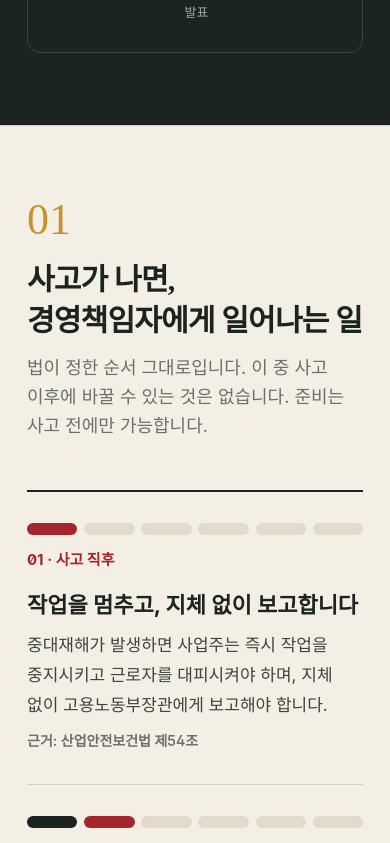
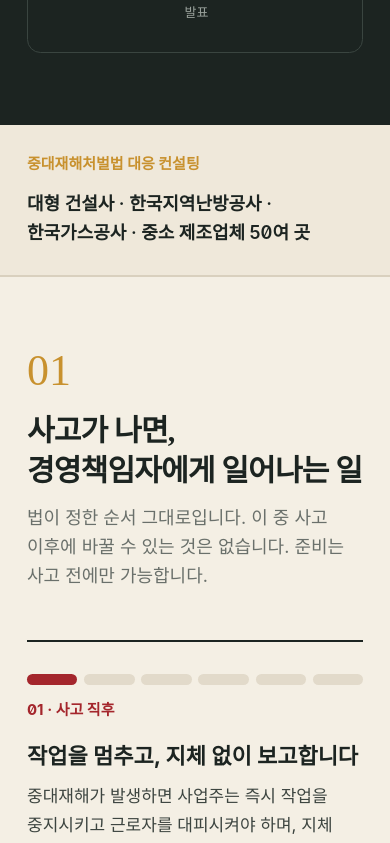
Before and after one commit to cdj44y-ui/safe119-cursor-starter, a Next.js app: page / in a window 390 px wide. Shown: the part 1480-2323 px from the top of the page. Built offline with nearby package versions, Linux system fonts and the light colour scheme; no server answers; a web font is replaced by a local one.

Commit message:
content: 중대재해처벌법 대응 컨설팅 실적(대형 건설사·한국지역난방공사·한국가스공사·중소 제조업체 50여 곳) 강조

```diff
--- a/components/landing/InvestigationLanding.tsx
+++ b/components/landing/InvestigationLanding.tsx
@@ -65,6 +65,14 @@ export default function InvestigationLanding() {
               </div>
             ))}
           </div>
+        </div>
+      </section>
+
+      {/* 대응 실적 띠 */}
+      <section className="border-b border-[#D9D0BE] bg-[#EFE8DA]">
+        <div className="mx-auto flex max-w-[1140px] flex-col gap-3 px-6 py-6 md:flex-row md:items-center md:gap-8 md:px-9">
+          <p className="shrink-0 text-[15px] font-bold text-[#C8912E]">중대재해처벌법 대응 컨설팅</p>
+          <p className="text-[18px] font-semibold leading-[1.6] md:text-[19px]">대형 건설사 · 한국지역난방공사 · 한국가스공사 · 중소 제조업체 50여 곳</p>
         </div>
       </section>
 
@@ -162,11 +170,24 @@ export default function InvestigationLanding() {
             <img src="/expert/cho-daejin.jpg" alt="조대진 대표노무사" width={240} height={312} className="h-[312px] w-[240px] object-cover" />
             <div>
               <p className="text-[24px] leading-[1.55] md:text-[28px]" style={serif}>현장의 위험과 법적 책임은 따로 움직이지 않습니다. 안전공학과 노동법을 함께 보는 이유입니다.</p>
+              <div className="mt-7 grid gap-3 md:grid-cols-3">
+                {[
+                  ['대형 건설사', '다수 현장과 협력업체가 얽힌 건설 현장의 중대재해처벌법 대응 체계를 함께 만들었습니다.'],
+                  ['공공기관', '한국지역난방공사, 한국가스공사의 중대재해처벌법 대응 컨설팅을 수행했습니다.'],
+                  ['중소 제조업체 50여 곳', '인력과 예산이 빠듯한 제조 현장에서 바로 작동하는 안전보건관리체계를 세웠습니다.'],
+                ].map(([t, d]) => (
+                  <div key={t} className="border border-[#D9D0BE] bg-white p-5">
+                    <p className="text-[19px] font-bold" style={serif}>{t}</p>
+                    <p className="mt-2 text-[16px] leading-[1.65] text-[#3D4540]">{d}</p>
+                  </div>
+                ))}
+              </div>
               <div className="mt-7">
                 {[
                   ['소속', '노무법인 위너스 대표노무사'],
                   ['자격·학위', '공인노무사 16년 · 안전공학 박사'],
                   ['실무 이력', '현대카드 · 삼성서울병원 인사 출신'],
+                  ['중대재해 대응', '대형 건설사 · 한국지역난방공사 · 한국가스공사 · 중소 제조업체 50여 곳'],
                   ['자문', '금융 · IT · 보건의료 · 제조 자문사 안전보건 체계 구축'],
                 ].map(([k, v]) => (
                   <div key={k} className="grid grid-cols-[110px_1fr] gap-3 border-t border-[#D9D0BE] py-3.5 text-[18px] last:border-b md:grid-cols-[130px_1fr]">
```
